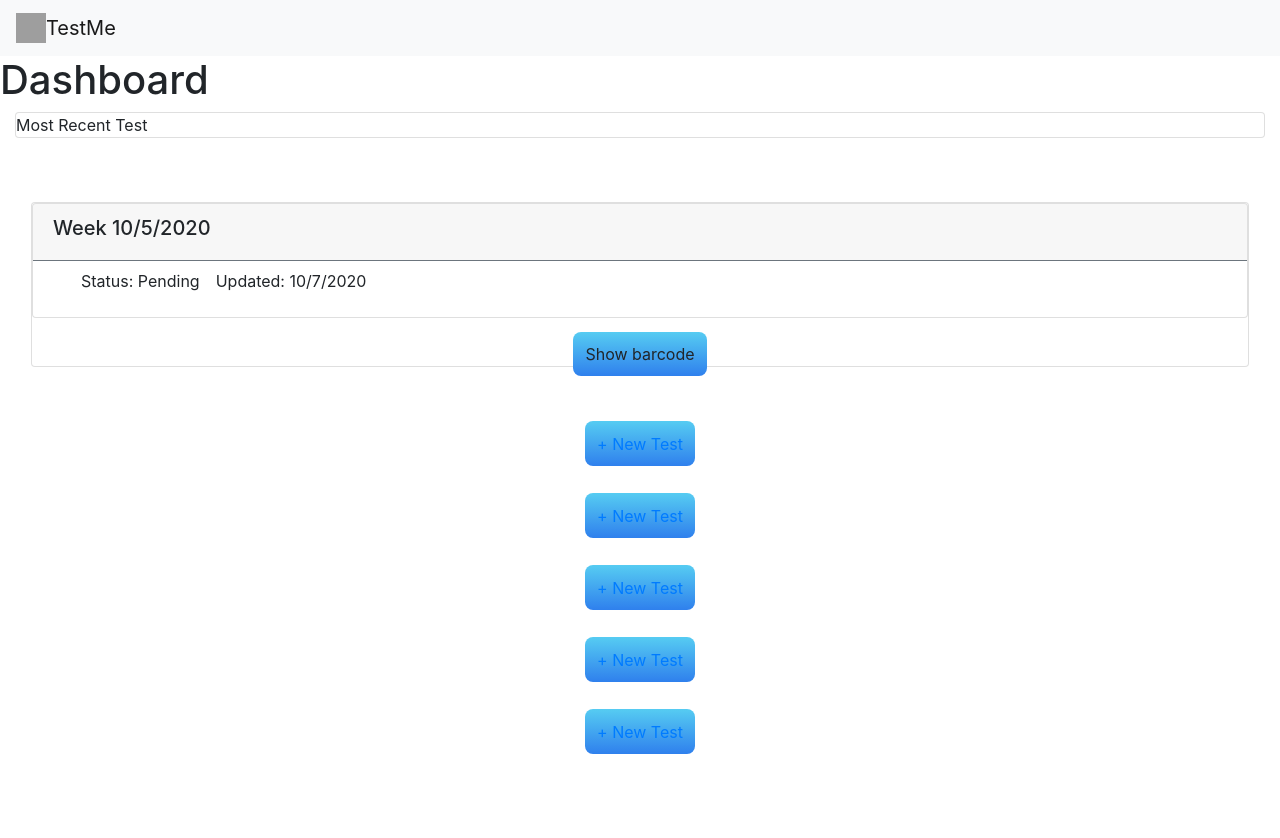
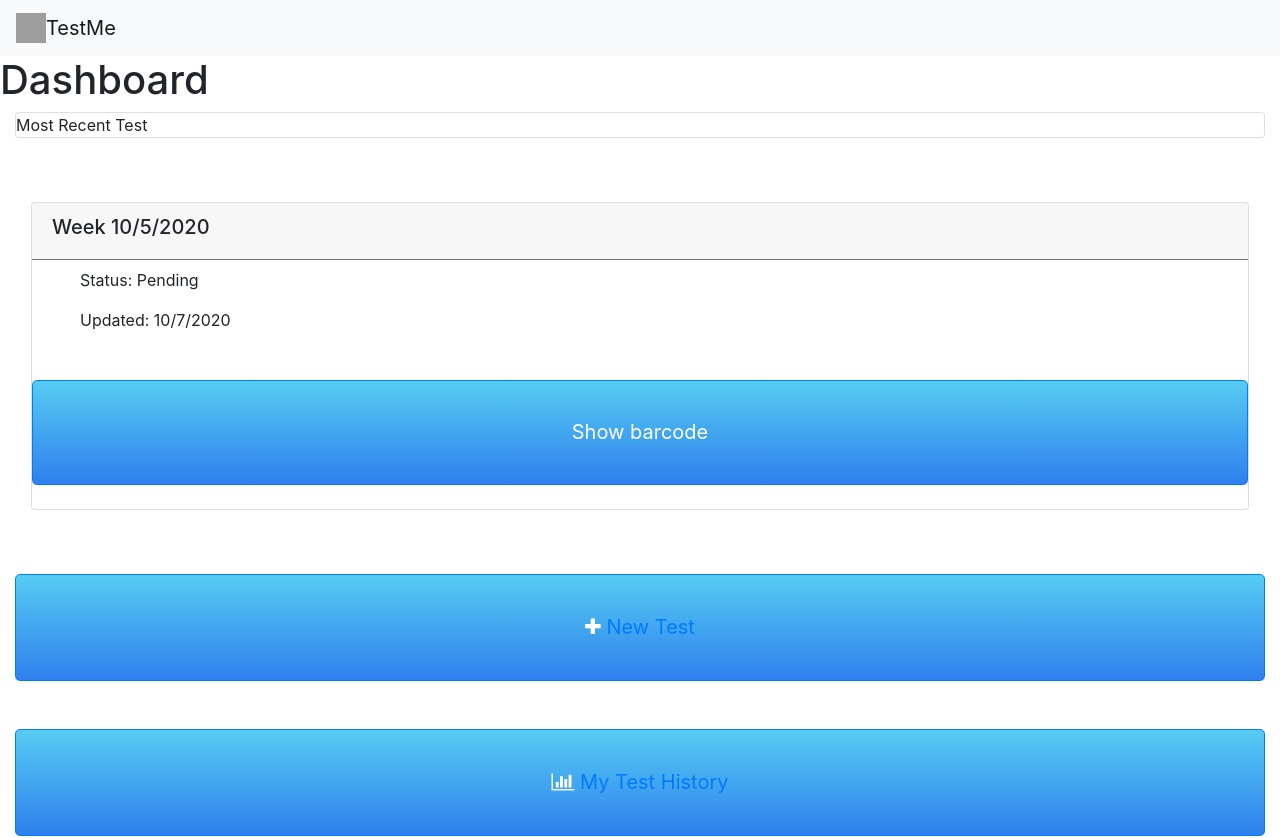
Before and after one commit to sauravghosal/testme, a Next.js app: page /dashboard in a window 1280 px wide. Shown: the top 838 px of the page. Before the commit the page ends 800 px from the top, so only its background shows below. Built offline with nearby package versions, Linux system fonts and the light colour scheme; grey boxes are pictures that could not be loaded.

Commit message:
Added icons and links to dashboard
I added the icons and links to dashboard page and tried to add a barcode page with an image but could not display an image.

```diff
--- a/pages/dashboard.js
+++ b/pages/dashboard.js
@@ -2,6 +2,7 @@
 import Head from 'next/head'
 import styles from '../styles/Home.module.css'
 import Link from 'next/link'
+import Button from "react-bootstrap/Button";
 
 export default function Dashboard() {
     return (
@@ -22,7 +23,6 @@ export default function Dashboard() {
                 <br></br>
                 <br></br>
                     <div className="card m-3">
-                        <div className="card entire">
                             <div className="card-body p-0 ">
                                 <div className="card-header border-secondary">
                                     <h5>Week 10/5/2020</h5>
@@ -30,44 +30,42 @@ export default function Dashboard() {
                                 <div className="card-text bg-status">
                                     <ul >
                                         <li>Status: Pending</li>
+                                        <br></br>
                                         <li>Updated: 10/7/2020</li>
                                     </ul>
                                     <br></br>
                                 </div>
-                            </div>
                         </div>
-                <br></br>
-                        <center><buttons id={styles.mybtn}>Show barcode</buttons></center>
+                        <br></br>
+                        <center><Button variant="primary" size="lg" block id={styles.mybtn}>Show barcode</Button></center>
                                     {/* <img alt="barcode"></img>  */}
+                            <br></br>
                     </div>
                     <br></br>
                 <br></br>
-                        <center> <buttons id={styles.mybtn}><Link href="/newtest">
-                        <a>+ New Test</a>
-                            </Link></buttons></center>
+                <center><Button variant="primary" size="lg" block id={styles.mybtn}><i class="fa fa-plus" aria-hidden="true"></i><Link href="https://mytest.gatech.edu/">
+                                <a> New Test</a>
+                                </Link></Button></center>
                             <br></br>
                 <br></br>
                             <div>
-                                <center><buttons id={styles.mybtn}><Link href="/newtest">
-                                <a>+ New Test</a>
-                                </Link></buttons></center>
+                            <center><Button variant="primary" size="lg" block id={styles.mybtn}><i class="fa fa-bar-chart" aria-hidden="true"></i><Link href="/history">
+                                <a> My Test History</a>
+                                </Link></Button></center>
                             </div>
                             <br></br>
                 <br></br>
-                            <div><center><buttons id={styles.mybtn}><Link href="/newtest">
-                                <a>+ New Test</a>
-                                </Link></buttons></center>
+                            <div><center><Button variant="primary" size="lg" block id={styles.mybtn}><i class="fa fa-users" aria-hidden="true"></i><Link href="https://health.gatech.edu/coronavirus/health-alerts">
+                                <a> Community</a>
+                                </Link></Button></center>
                             </div>
                             <br></br>
                 <br></br>
-                            <div><center><buttons id={styles.mybtn}><Link href="/newtest">
-                        <a>+ New Test</a>
-                            </Link></buttons></center> </div>
+                            <div><center><Button variant="primary" size="lg" block id={styles.mybtn}><i class="fa fa-plus" aria-hidden="true"></i><Link href="https://health.gatech.edu/coronavirus/operations-status">
+                                <a> Resources</a>
+                                </Link></Button></center> </div>
                             <br></br>
                 <br></br>
-                            <div><center><buttons id={styles.mybtn}><Link href="/newtest">
-                        <a>+ New Test</a>
-                            </Link></buttons> </center></div>
                 </div>
                 </div>
                 <script src="https://code.jquery.com/jquery-3.5.1.slim.min.js" integrity="sha384-DfXdz2htPH0lsSSs5nCTpuj/zy4C+OGpamoFVy38MVBnE+IbbVYUew+OrCXaRkfj" crossorigin="anonymous"></script>
--- a/styles/Home.module.css
+++ b/styles/Home.module.css
@@ -138,6 +138,14 @@
     flex-direction: column;
   }
 }
+@media (max-width: 768px) {
+  #mybtn {
+    padding:2px 4px;
+    font-size:95%;
+    line-height: 1;
+    width: 30%;
+  }
+}
 
 .Header {
   display: block;
@@ -148,16 +156,8 @@
 }
 
 #mybtn{
-  left: calc(50% - 318px/2 - 0.5px);
-  top: 638px;
-  margin: 0 0 1rem 0;
-  text-align: center;
-  padding: 1%;
-
-/* button fill */
-
   background: linear-gradient(180deg, #56CCF2 0%, #2F80ED 100%);
-  border-radius: 8px;
+  padding: 3%;
 }
 
 .Dashboard .fa-1x {
```
Also changed, not shown: pages/barcode.js (added, +20 -0 lines), images/bar-code.jpg (added), images/barcodeImage.png (added).
